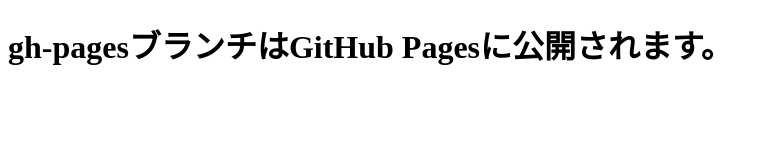
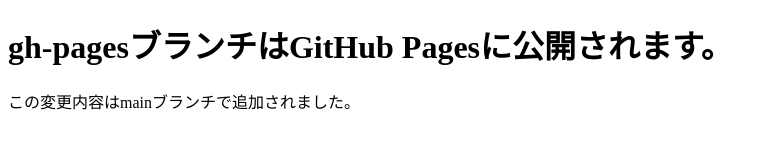
Before and after one commit to saku333/git-study, a plain HTML site: page index.html in a window 1280 px wide. Shown: the whole page, without its empty margins (0-768 px from the left). Drawn offline with Linux system fonts and the light colour scheme.

Commit message:
段落を追加

```diff
--- a/index.html
+++ b/index.html
@@ -6,5 +6,6 @@
 	</head>
 	<body>
 		<h1>gh-pagesブランチはGitHub Pagesに公開されます。</h1>
+		<p>この変更内容はmainブランチで追加されました。</p>
 	</body>
  </html>
```
